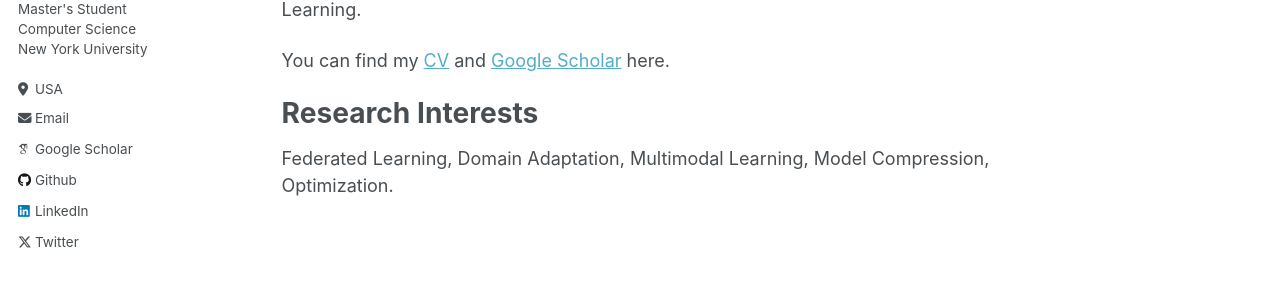
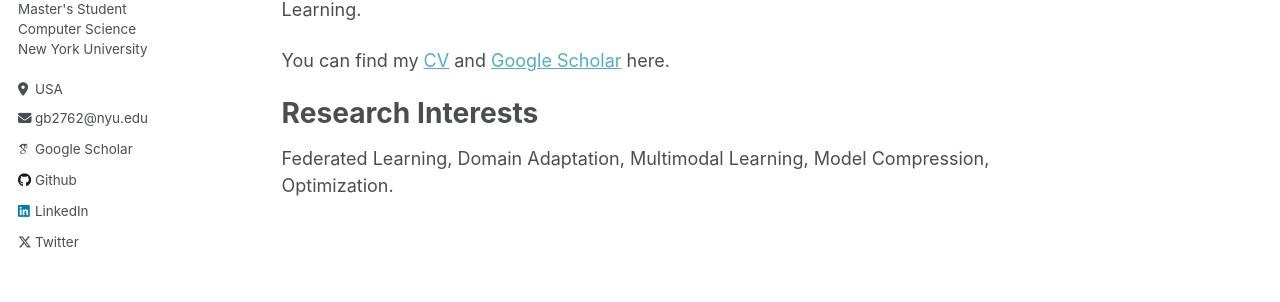
Before and after one commit to GarvitBanga/garvitbanga.github.io, a Jekyll site: the page built from _pages/about.md, in a window 1280 px wide. Shown: the part 349-651 px from the top of the page. Built offline with Jekyll 4.4.1, drawn with Linux system fonts in a browser that asks for light colours; some web fonts are replaced.

Commit message:
Update author-profile.html

```diff
--- a/_includes/author-profile.html
+++ b/_includes/author-profile.html
@@ -34,7 +34,7 @@
         <li><a href="{{ author.uri }}"><i class="fas fa-fw fa-link icon-pad-right" aria-hidden="true"></i>{{ site.data.ui-text[site.locale].website_label | default: "Website" }}</a></li>
       {% endif %}
       {% if author.email %}
-        <li><a href="mailto:{{ author.email }}"><i class="fas fa-fw fa-envelope icon-pad-right" aria-hidden="true"></i>{{ site.data.ui-text[site.locale].email_label | default: author.email }}</a></li>
+        <li><a href="mailto:{{ author.email }}"><i class="fas fa-fw fa-envelope icon-pad-right" aria-hidden="true"></i>{{ author.email }}</a></li>
       {% endif %}
 
       <!-- Font Awesome and Academicons icons / Academic websites -->
```
